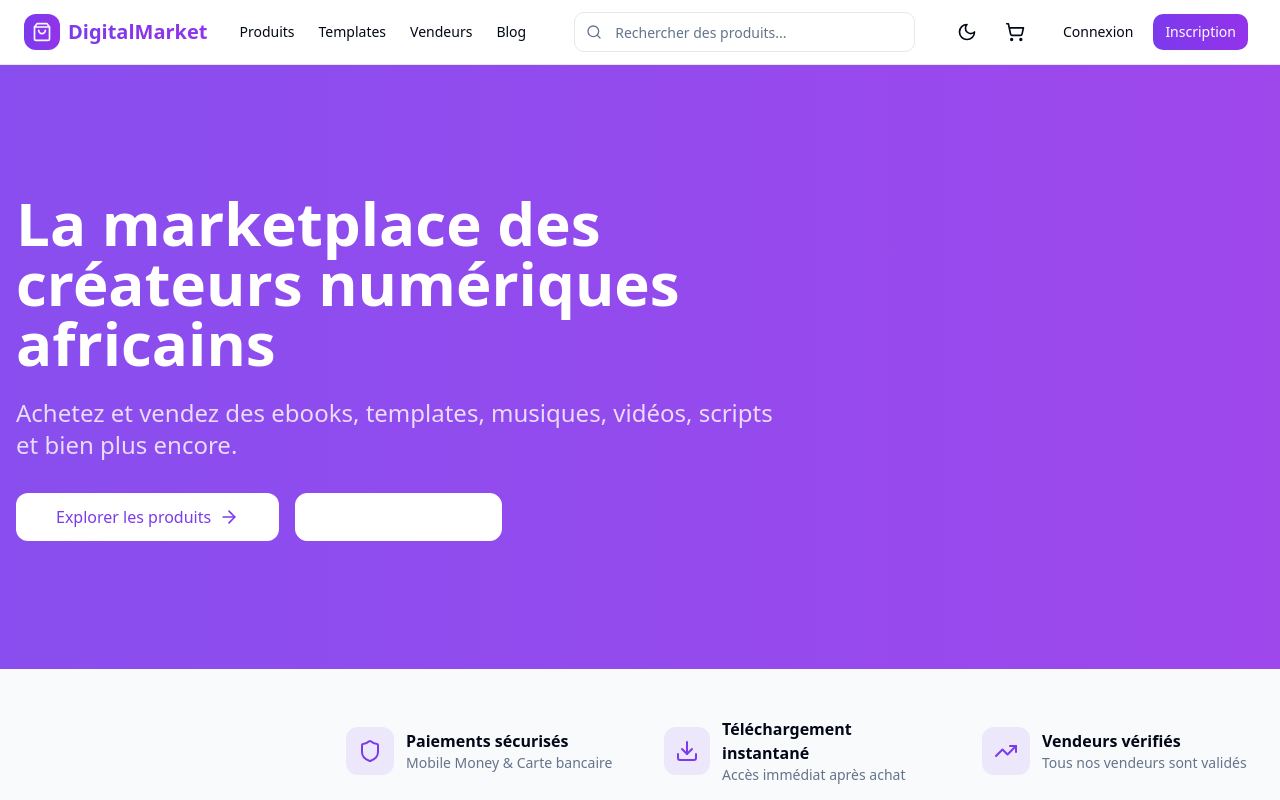
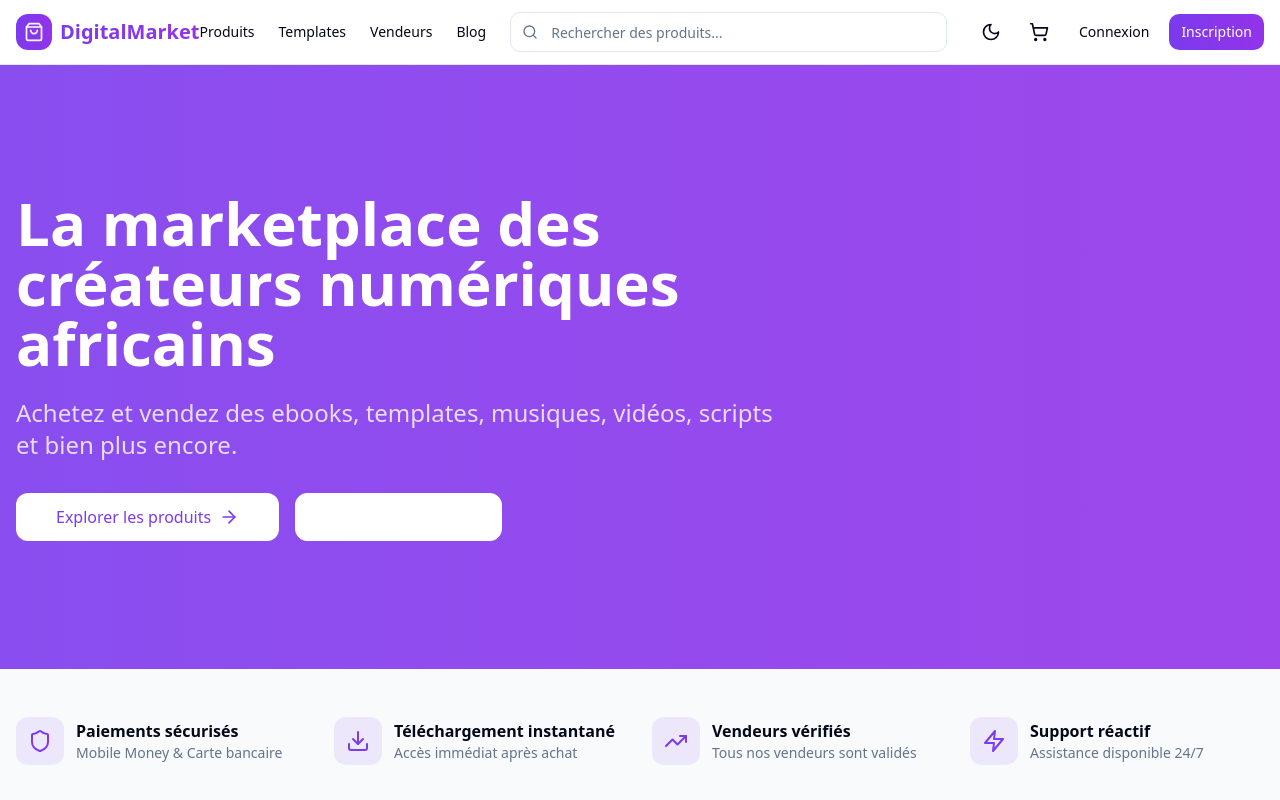
Before and after one commit to valdes557/digitalmarket, a React (Vite) app in the folder frontend/: page / in a window 1280 px wide. Shown: the top 800 px of the page. Built offline with nearby package versions, Linux system fonts and the light colour scheme; no server answers.

Commit message:
Remove aggressive CSS rules that broke UI components

```diff
--- a/frontend/src/index.css
+++ b/frontend/src/index.css
@@ -126,20 +126,3 @@
 .skeleton {
   @apply bg-muted animate-pulse rounded;
 }
-
-/* Hide all pseudo-element watermarks */
-*::before,
-*::after {
-  content: var(--tw-content) !important;
-}
-
-section.relative *::before,
-section.relative *::after,
-.gradient-primary *::before,
-.gradient-primary *::after {
-  display: none !important;
-  content: none !important;
-  visibility: hidden !important;
-  opacity: 0 !important;
-  position: static !important;
-}
```
